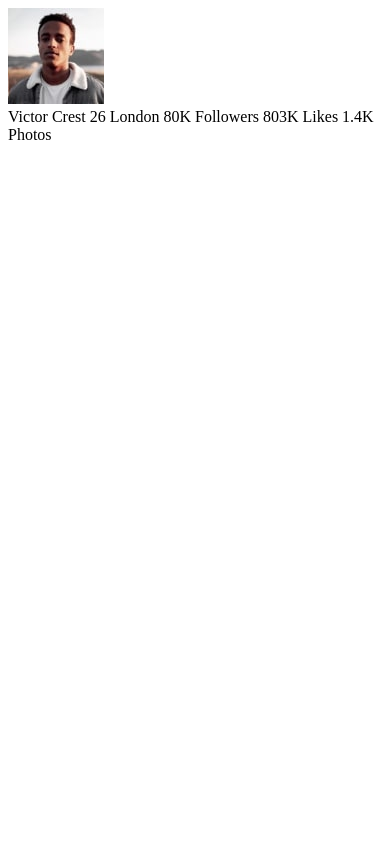
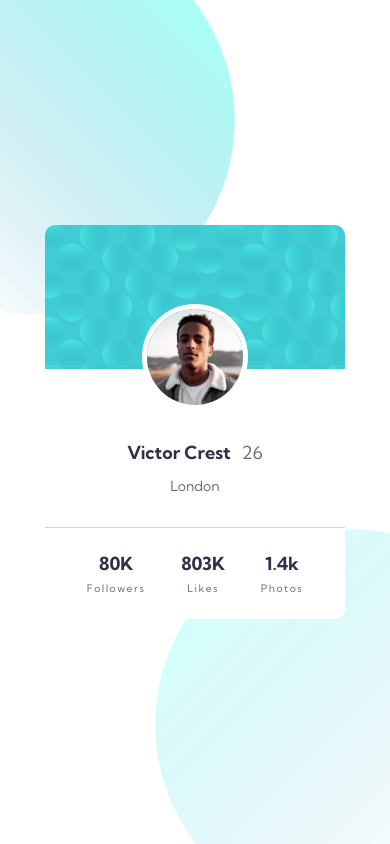
Before and after one commit to JimeBlue/profile-card-component-main, a plain HTML site: page index.html in a window 390 px wide. Drawn offline with Linux system fonts and the light colour scheme.

Commit message:
Finish mobile version

```diff
--- a/index.html
+++ b/index.html
@@ -17,14 +17,25 @@
   <body>
     <main>
       <section class="card">
-        <header class="card__header"></header>
+        <div class="card__container">
+          <header class="card__header"></header>
+          <div class="card__content">
+            <h3 class="name">Victor Crest</h3>
+            <h3 class="age">26</h3>
+            <h4 class="city">London</h4>
+          </div>
+          <footer class="card__footer">
+            <h3 class="number">80K</h3>
+            <h3 class="number">803K</h3>
+            <h3 class="number">1.4k</h3>
+            <h4 class="stat-heading">Followers</h3>
+            <h4 class="stat-heading">Likes</h3>
+            <h4 class="stat-heading">Photos</h3>
+          </footer>
+        </div>
         <div class="card__img">
           <img src="/images/image-victor.jpg" alt="profile photo" />
         </div>
-        <div class="card__content">
-          Victor Crest 26 London 80K Followers 803K Likes 1.4K Photos
-        </div>
-        <footer class="card__footer"></footer>
       </section>
     </main>
   </body>
--- a/stlye.css
+++ b/stlye.css
@@ -23,3 +23,124 @@
 
   --kumbh-sans: 'Kumbh Sans', sans-serif;
 }
+
+html {
+  display: grid;
+  place-items: center;
+  height: 100%;
+}
+
+body {
+  margin: 0;
+  font-family: var(--kumbh-sans);
+  background-color: var(--dark-cyan);
+  /* background-image: url('/images/bg-pattern-top.svg');
+  background-repeat: no-repeat;
+  background-position: left -155px top -75px;
+  background-size: 100%; */
+  background: url('/images/bg-pattern-top.svg') left -155px top -75px no-repeat,
+    url('/images/bg-pattern-bottom.svg') right -155px bottom -75px no-repeat;
+  background-size: 100%;
+  padding: 6rem 2rem;
+}
+
+h3,
+h4 {
+  margin: 0;
+}
+
+.card {
+  border-radius: 10px;
+  position: relative;
+}
+
+.card__container {
+  width: 18.75rem;
+}
+
+/* Card header */
+
+.card__header {
+  background-image: url('/images/bg-pattern-card.svg');
+  padding: 4.5rem;
+  border-radius: 10px 10px 0 0;
+}
+
+/* Card content */
+
+.card__content {
+  background: #fff;
+  width: 100%;
+  display: grid;
+  justify-items: end;
+  column-gap: 0.7rem;
+  row-gap: 0.8rem;
+  padding: 3.5rem 3.5rem 2rem 3.5rem;
+  border-bottom: 0.1px solid lightgray;
+}
+
+.name {
+  grid-column: 1 / 2;
+  font-size: 1.125rem;
+  font-weight: 700;
+  color: var(--very-dark-desaturated-blue);
+  margin-top: 1rem;
+}
+
+.age {
+  grid-column: 2 / 3;
+  justify-self: start;
+  font-size: 1.125rem;
+  font-weight: 400;
+  color: var(--dark-grayish-blue);
+  margin-top: 1rem;
+}
+
+.city {
+  grid-column: 1 / 3;
+  justify-self: center;
+  font-size: 0.875rem;
+  color: var(--dark-grayish-blue);
+  font-weight: 400;
+}
+
+/* Card footer */
+.card__footer {
+  background: #fff;
+  padding: 1.5rem;
+  border-radius: 0 0 10px 10px;
+  display: grid;
+  grid-template-columns: auto auto auto;
+  grid-template-rows: auto auto;
+  justify-items: center;
+  row-gap: 0.4rem;
+}
+
+.number {
+  font-size: large;
+  font-size: 1.125rem;
+  font-weight: 700;
+  color: var(--very-dark-desaturated-blue);
+}
+
+.stat-heading {
+  font-size: 0.65rem;
+  color: var(--dark-grayish-blue);
+  font-weight: 400;
+  letter-spacing: 1.5px;
+}
+
+/* Card profile image */
+
+.card__img {
+  width: 100%;
+  position: absolute;
+  top: 20%;
+}
+
+.card__img img {
+  border-radius: 50%;
+  border: 5px solid #fff;
+  display: block;
+  margin: 0 auto;
+}
```
